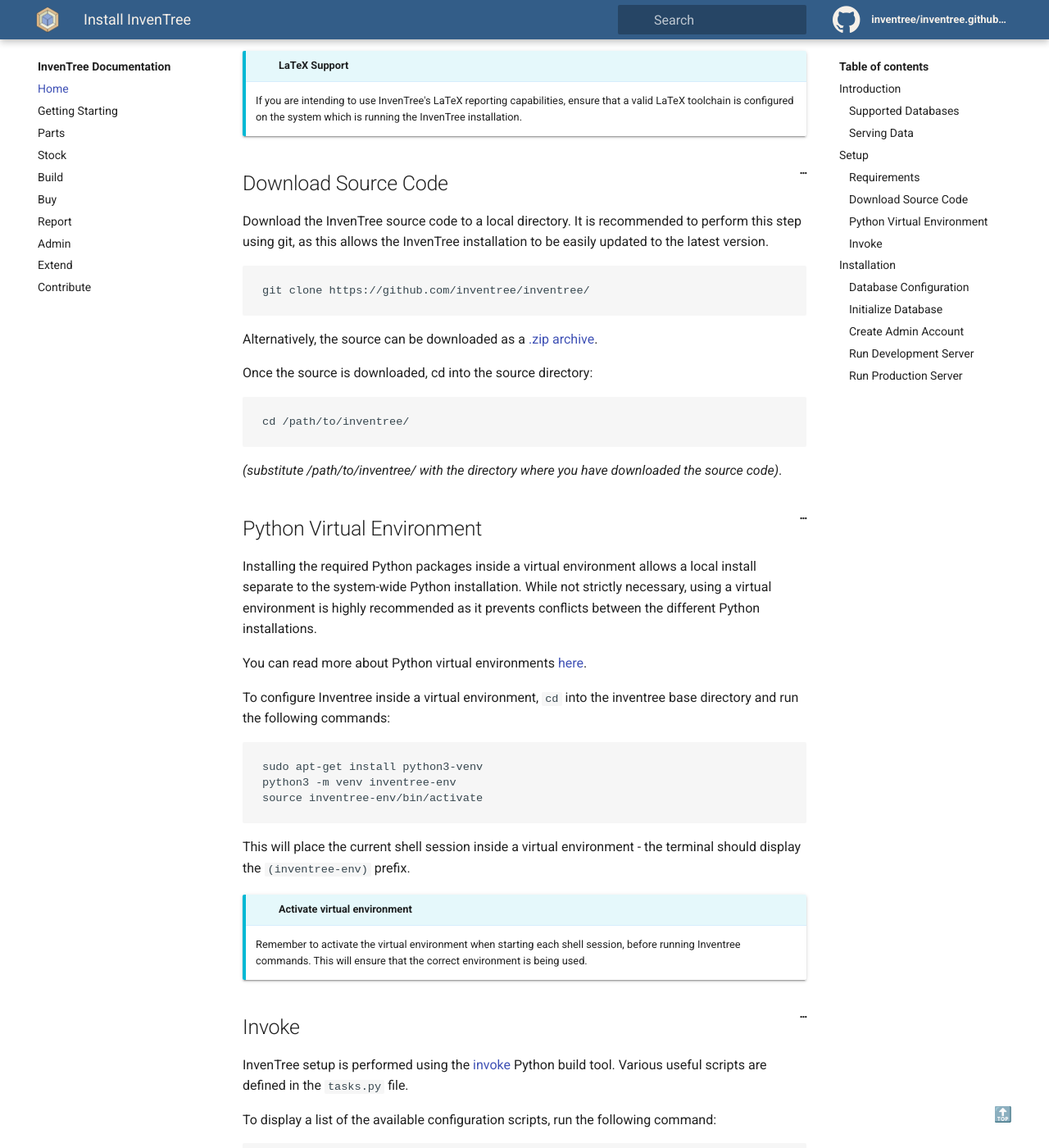
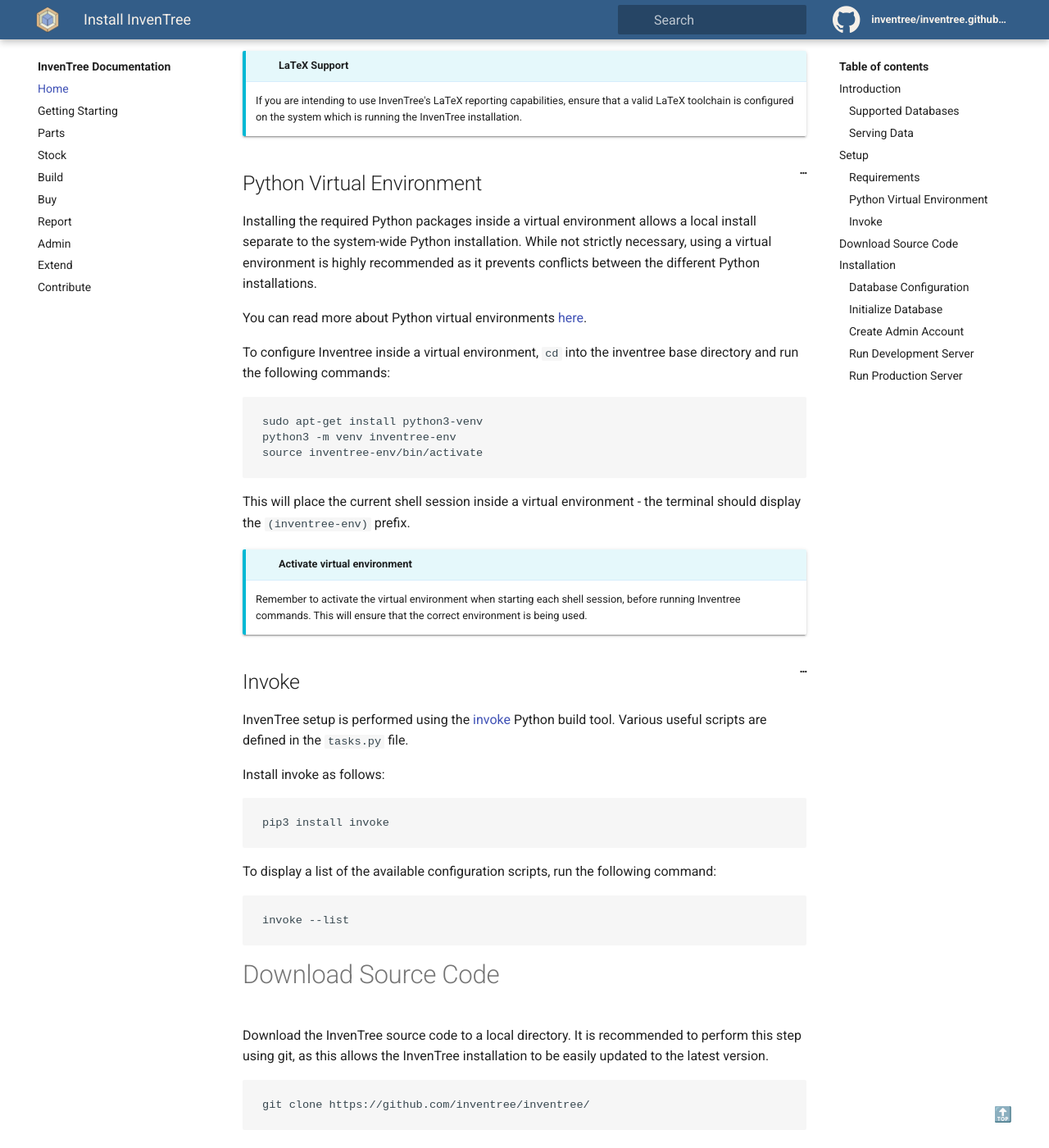
Before and after one commit to inventree/InvenTree.github.io, a Jekyll site: the page built from docs/start/install.md, in a window 1280 px wide and 1400 px high, scrolled down 1701 px. Shown: the whole window at 82% size. Built offline with Jekyll 4.4.1, drawn with Linux system fonts in a browser that asks for light colours; some of the changed text lies outside the part shown.

Commit message:
Update install page
- Include instruction to install invoke

````diff
--- a/docs/start/install.md
+++ b/docs/start/install.md
@@ -51,24 +51,6 @@
 
 {% include alert.html title="LaTeX Support" content="If you are intending to use InvenTree's LaTeX reporting capabilities, ensure that a valid LaTeX toolchain is configured on the system which is running the InvenTree installation." %}
 
-## Download Source Code
-
-Download the InvenTree source code to a local directory. It is recommended to perform this step using git, as this allows the InvenTree installation to be easily updated to the latest version.
-
-```
-git clone https://github.com/inventree/inventree/
-```
-
-Alternatively, the source can be downloaded as a [.zip archive](https://github.com/inventree/InvenTree/archive/master.zip).
-
-Once the source is downloaded, cd into the source directory:
-
-```
-cd /path/to/inventree/
-```
-
-*(substitute /path/to/inventree/ with the directory where you have downloaded the source code)*.
-
 ## Python Virtual Environment
 
 Installing the required Python packages inside a virtual environment allows a local install separate to the system-wide Python installation. While not strictly necessary, using a virtual environment is highly recommended as it prevents conflicts between the different Python installations.
@@ -91,11 +73,35 @@
 
 InvenTree setup is performed using the [invoke](https://www.pyinvoke.org/) Python build tool. Various useful scripts are defined in the `tasks.py` file.
 
+Install invoke as follows:
+
+```
+pip3 install invoke
+```
+
 To display a list of the available configuration scripts, run the following command:
 
 ```
 invoke --list
 ```
+
+# Download Source Code
+
+Download the InvenTree source code to a local directory. It is recommended to perform this step using git, as this allows the InvenTree installation to be easily updated to the latest version.
+
+```
+git clone https://github.com/inventree/inventree/
+```
+
+Alternatively, the source can be downloaded as a [.zip archive](https://github.com/inventree/InvenTree/archive/master.zip).
+
+Once the source is downloaded, cd into the source directory:
+
+```
+cd /path/to/inventree/
+```
+
+*(substitute /path/to/inventree/ with the directory where you have downloaded the source code)*.
 
 # Installation
 
````
Also changed, not shown: Gemfile.lock.
